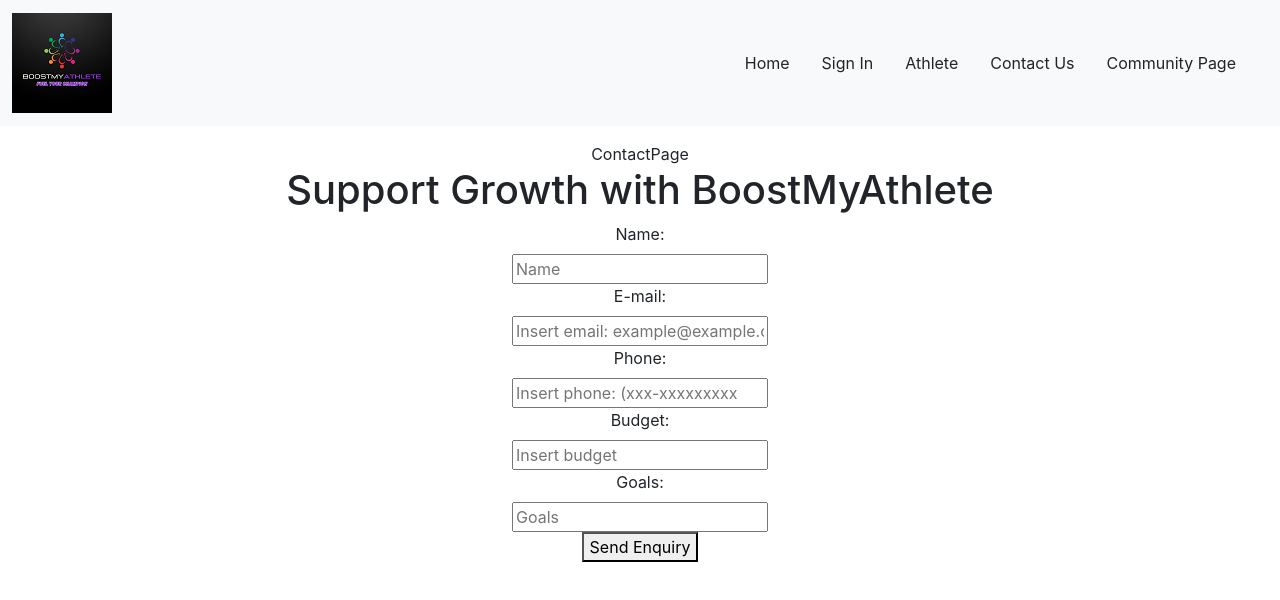
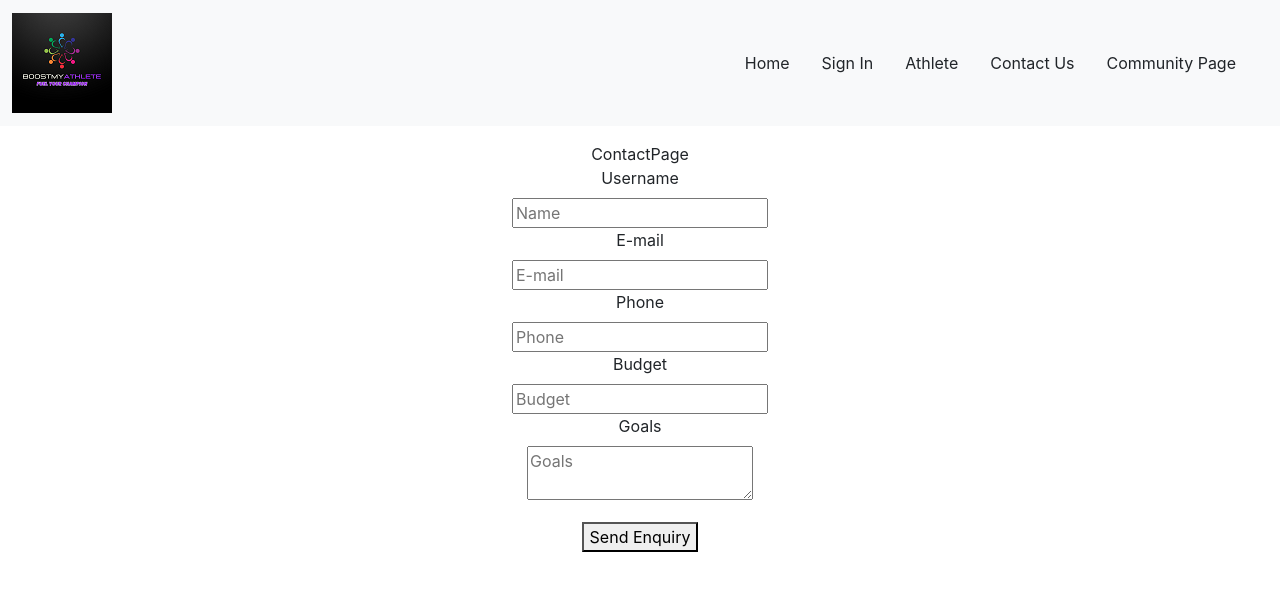
Before and after one commit to BoostMyAthlete/BoostMyAthlete, a React (Vite) app in the folder frontend/: page /contact in a window 1280 px wide. Shown: the top 600 px of the page. Built offline with nearby package versions, Linux system fonts and the light colour scheme.

Commit message:
new code for ContactForm

```diff
--- a/frontend/src/components/ContactForm/ContactForm.jsx
+++ b/frontend/src/components/ContactForm/ContactForm.jsx
@@ -1,30 +1,41 @@
-import React from 'react'
+import React, {useState} from "react";
+import {useForm } from 'react-hook-form';
 
-const ContactForm = () => {
+
+function ContactForm() {
+
+const { register, handleSubmit } = useForm();
+const [data, setData] = useState("");
   return (
-    <div>
-        <h1>Support Growth with BoostMyAthlete</h1>
-        <form>
-        <label htmlFor="name">Name:</label> <br />
-        <input placeholder="Name" type="text" id="name" /> <br />
+    <form onSubmit={handleSubmit((data) => setData(JSON.stringify(data)))}>
 
-        <label htmlFor="email">E-mail:</label> <br />
-        <input placeholder="Insert email: example@example.com" type="email" id="email" /> <br />
 
-        <label htmlFor="phone">Phone:</label> <br />
-        <input placeholder="Insert phone: (xxx-xxxxxxxxx" type="tel" id="phone" /> <br />
+      <label htmlFor="name">Username</label> <br />
+      <input {...register("name")} placeholder="Name" />
+      <br />
 
-        <label htmlFor="budget">Budget:</label> <br />
-        <input placeholder="Insert budget" type="number" id="phone" /> <br />
+      <label htmlFor="email">E-mail</label> <br />
+      <input {...register("email")} placeholder="E-mail" /> <br />
 
-        <label htmlFor="goals">Goals:</label> <br />
-        <input placeholder="Goals" type="text" id="goals" /> <br />
 
-        <button type="submit">Send Enquiry</button>
+      <label htmlFor="phone">Phone</label> <br />
+      <input {...register("phone")}  type="phone"placeholder="Phone" />
+      <br />
 
-        </form>
-    </div>
-  )
+      <label htmlFor="budget">Budget</label> <br />
+      <input {...register("password")}  type="number"placeholder="Budget" />
+      <br />
+
+      <label htmlFor="goals">Goals</label> <br />
+      <textarea {...register("Goals")} placeholder="Goals" />
+
+      <p>{data}</p>
+      <button type="submit">Send Enquiry</button>
+
+
+    </form>
+  );
+
 }
 
-export default ContactForm
+export default ContactForm;
```
